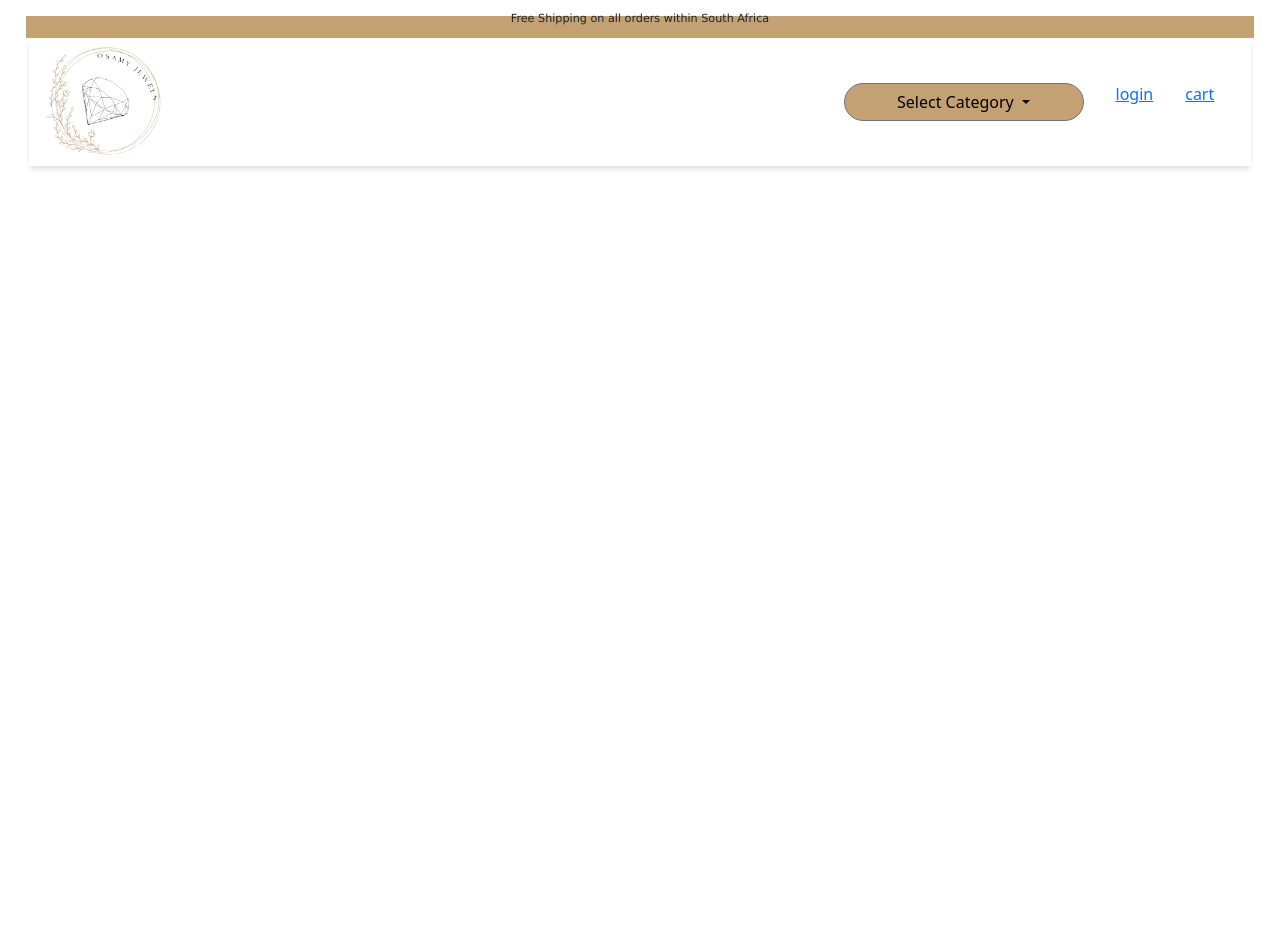
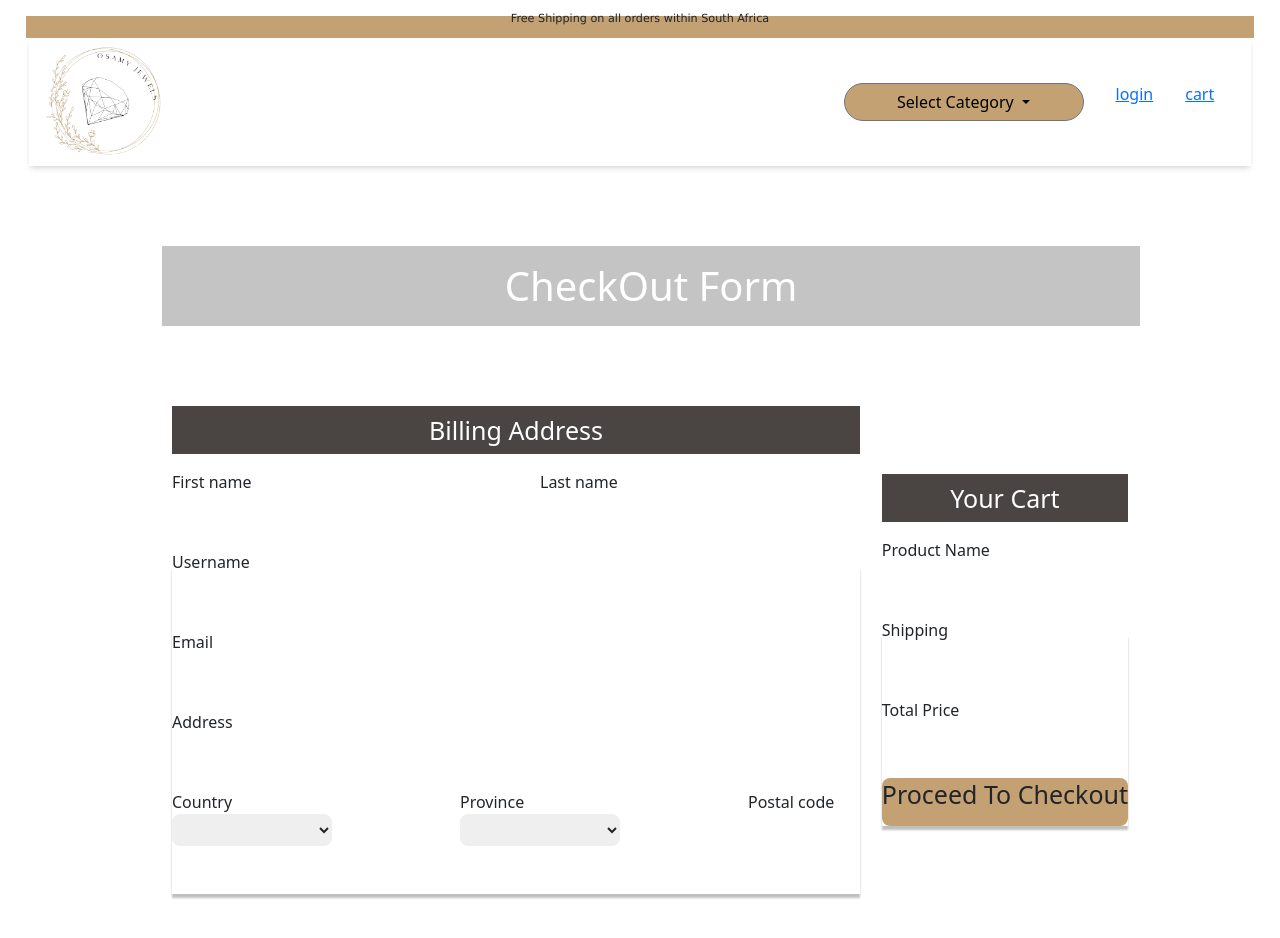
Before and after one commit to Andile-ux/OSAMY-ecommerce, an Angular app in the folder OSAMY/: page /checkout in a window 1280 px wide. Before the commit this address led to /. Shown: the top 938 px of the page. Before the commit the page ends 800 px from the top, so only its background shows below. Built offline with nearby package versions, Linux system fonts and the light colour scheme.

Commit message:
checkout

```diff
--- a/OSAMY/src/app/app-routing.module.ts
+++ b/OSAMY/src/app/app-routing.module.ts
@@ -6,6 +6,7 @@ import { DisplayProductsComponent } from './components/display-products/display-
 import { LandingComponent } from './components/landing/landing.component';
 import { LoginComponent } from './components/login/login.component';
 import { LogoutComponent } from './components/logout/logout.component';
+import { CheckoutComponent } from './components/checkout/checkout.component';
 
 //import { RegisterComponent } from './components/register/register.component';
 
@@ -43,6 +44,10 @@ const routes: Routes = [
   {
     path: 'logout',
     component: LogoutComponent
+  },
+  {
+    path: 'checkout',
+    component: CheckoutComponent
   }
 ];
 
--- a/OSAMY/src/app/app.module.ts
+++ b/OSAMY/src/app/app.module.ts
@@ -13,6 +13,7 @@ import { HttpClientModule } from '@angular/common/http';
 //import { RegisterComponent } from './components/register/register.component';
 import {ReactiveFormsModule} from '@angular/forms';
 import { LogoutComponent } from './components/logout/logout.component';
+import { CheckoutComponent } from './components/checkout/checkout.component';
 
 
 
@@ -24,6 +25,7 @@ import { LogoutComponent } from './components/logout/logout.component';
     LoginComponent,
     LandingComponent,
     LogoutComponent,
+    CheckoutComponent,
 
    //RegisterComponent
   ],
--- /dev/null
+++ b/OSAMY/src/app/components/checkout/checkout.component.html
@@ -0,0 +1,71 @@
+<body style="background-color: white ;">
+    <div style="background-color: white; width: 90%; height: 90%; margin: 5rem;" class="container">
+        <h1 style="text-align: center; background-color: #C4C4C4; width: 87.6%; height: 5rem; display: flex; align-items: center; justify-content: center; margin:6.3%; color: white; margin-bottom: 10rem;">CheckOut Form</h1>
+        <div class="row" >
+            <div style="display: flex; align-items: center; justify-content: space-between; margin: 5rem;" class="col">
+                <div style="box-shadow: 0px 4px 2px 0px rgba(0, 0, 0, 0.25);">
+                    <table>
+
+                        <div style="margin-top: -10rem;">
+                            <p style="font-size: 25px; background: rgba(11, 4, 2, 0.74); width: 100%; height: 3rem; color: white; text-align: center; display: flex; align-items: center; justify-content: center;">Billing Address</p>
+                        <div style="display: flex; gap: 3rem;">
+
+                            <div>
+
+                                <label  for="firsName" ><span>First name</span></label><br>
+                                <input style="width: 20rem; height: 2rem; border-radius: .5rem;" type="text">
+                            </div>
+                            <div>
+                                <label for="firsName"><span>Last name</span></label><br>
+                                <input style="width: 20rem; height: 2rem; border-radius: .5rem;" type="text">
+                            </div>
+                        </div><br>
+                        <label for="username" ><span>Username</span></label><br>
+                        <input style="width: 20rem; height: 2rem; border-radius: .5rem;" type="text"><br><br>
+                        <label for="email"><span>Email</span></label><br>
+                        <input style="width: 20rem; height: 2rem; border-radius: .5rem;" type="email"><br><br>
+                        <label for="address"><span>Address</span></label><br>
+                        <input style="width: 20rem; height: 2rem; border-radius: .5rem;" type="text"><br><br>
+                        <div style="display: flex; gap: 8rem;">
+                            <div>
+                                <label for="country"><span>Country</span></label><br>
+                                <select style="width: 10rem; height: 2rem; border-radius: .5rem;" name="country" id="">
+                                    <option value=""></option>
+                                </select>
+                            </div>
+                            <div>
+                                <label for="province"><span>Province</span></label><br>
+                                <select style="width: 10rem; height: 2rem; border-radius: .5rem;" name="province" id="">
+
+                                </select>
+                            </div>
+                            <div>
+                                <label for="postal"><span>Postal code</span></label><br>
+                                <input style="width: 6rem; height: 2rem; border-radius: .5rem;"  type="text">
+                            </div>
+                        </div><br><br>
+
+
+
+                        </div>
+                    </table>
+                </div>
+                <div style="box-shadow: 0px 4px 2px 0px rgba(0, 0, 0, 0.25);">
+                    <table>
+                        <p style="font-size: 25px; margin-top: -10rem; background: rgba(11, 4, 2, 0.74); width: 100%; height: 3rem; color: white; text-align: center; display: flex; align-items: center; justify-content: center;">Your Cart</p>
+                        <label for="username"><span>Product Name</span></label><br>
+                        <input style="width: 15rem; height: 2rem; border-radius: .5rem;" type="text"><br><br>
+                        <label for="email"><span>Shipping</span></label><br>
+                        <input style="width: 15rem; height: 2rem; border-radius: .5rem;" type="email"><br><br>
+                        <label for="address"><span>Total Price</span></label><br>
+                        <input style="width: 15rem; height: 2rem; border-radius: .5rem;" type="text"><br><br>
+                        <button style="text-align: center; display: flex; align-items: center; justify-content: center; width: 100%; height: 3rem; border-radius: .5rem; background-color: #C3A173;">
+                            <p style="font-size: 25px;">Proceed To Checkout</p>
+                        </button>
+                    </table>
+                </div>
+            </div>
+        </div>
+    </div>
+
+    </body>
--- a/OSAMY/src/app/components/login/login.component.css
+++ b/OSAMY/src/app/components/login/login.component.css
@@ -1,7 +1,7 @@
 .container{
 	margin: 0;
 	padding: 0;
-    margin-left: 5rem;
+    margin-left: 5%;
 	display: flex;
 	justify-content: center;
 	align-items: center;
```
Also changed, not shown: OSAMY/src/app/components/checkout/checkout.component.ts (added, +10 -0 lines), OSAMY/src/app/components/checkout/checkout.component.css (added), 1 other file (tests, documents, lock files or other folders).
